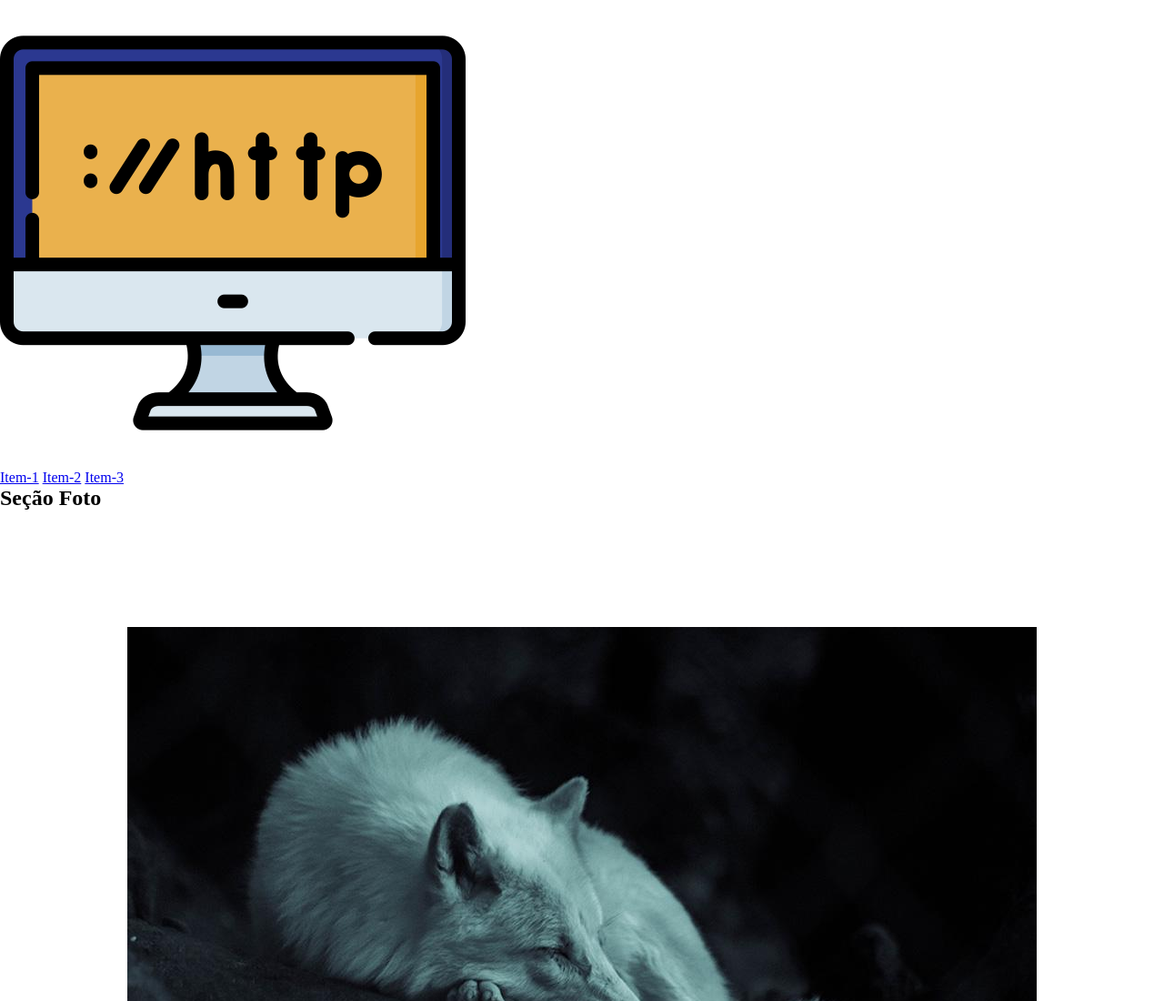
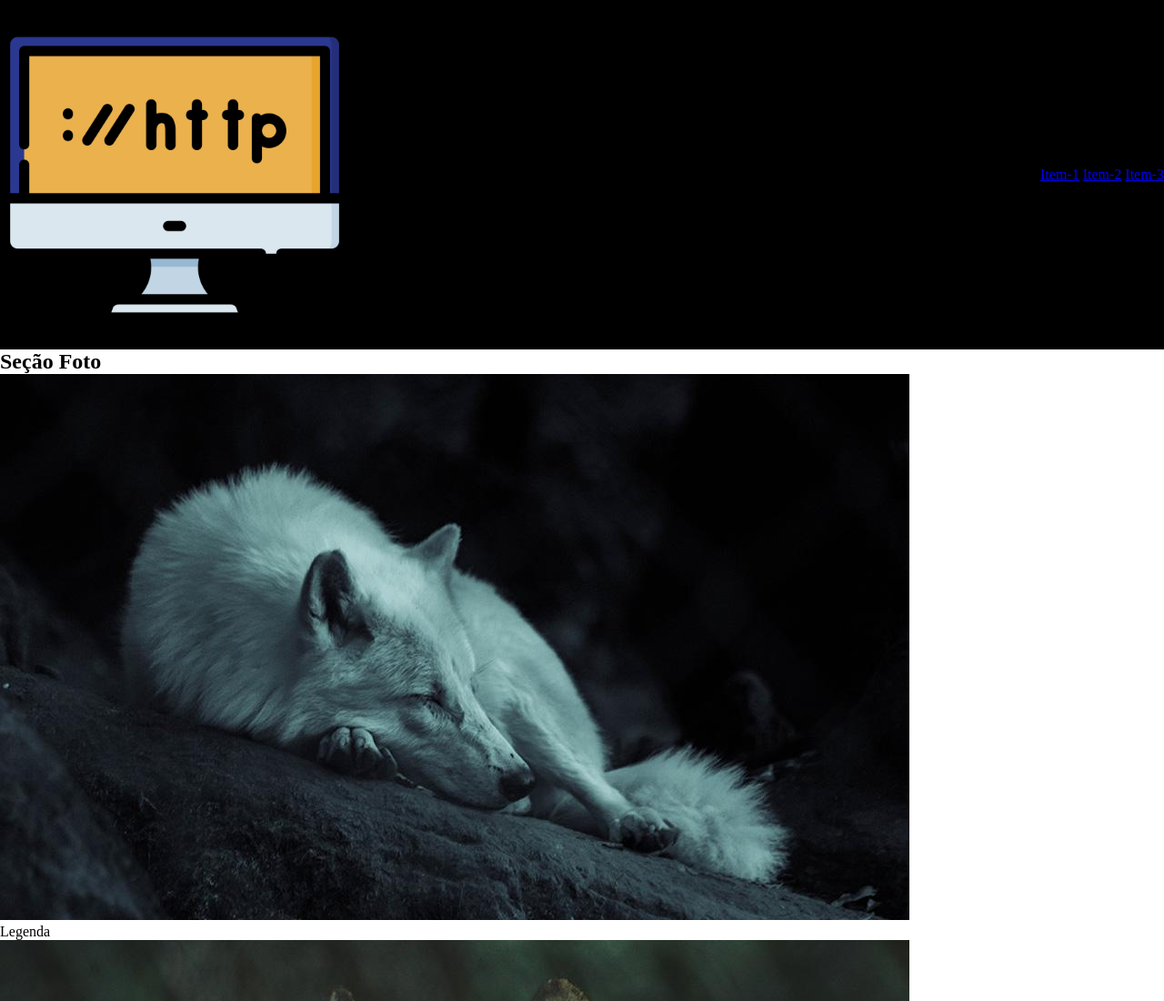
Before and after one commit to MironMarins/rm551801, a plain HTML site: page index.html in a window 1280 px wide. Shown: the top 1100 px of the page at 91% size. Drawn offline with Linux system fonts and the light colour scheme.

Commit message:
estilo especifico da imagem logo

```diff
--- a/css/estilo.css
+++ b/css/estilo.css
@@ -3,17 +3,16 @@
     padding: 0;
     box-sizing: border-box;
 }
-.conteiner{
-    width: 100%;
-    margin: auto;
+.cabecalho{
     display: flex;
-    flex-direction: column;
+    justify-content: space-between;
     align-items: center;
+    flex-wrap: wrap;
+    background-color: #000000;
 }
-.conteudo{
-    margin: 10% 0;
 
-    display: flex;
-    flex-direction: column;
-    align-items: center;
+.cabecalho img{
+    width: 30%;
+    max-width: 30%;
+    display: block;
 }
```
